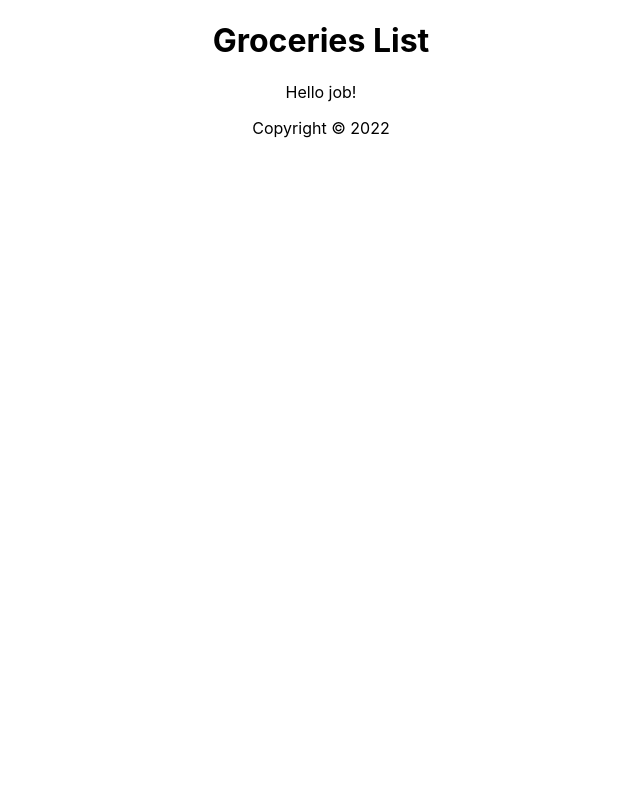
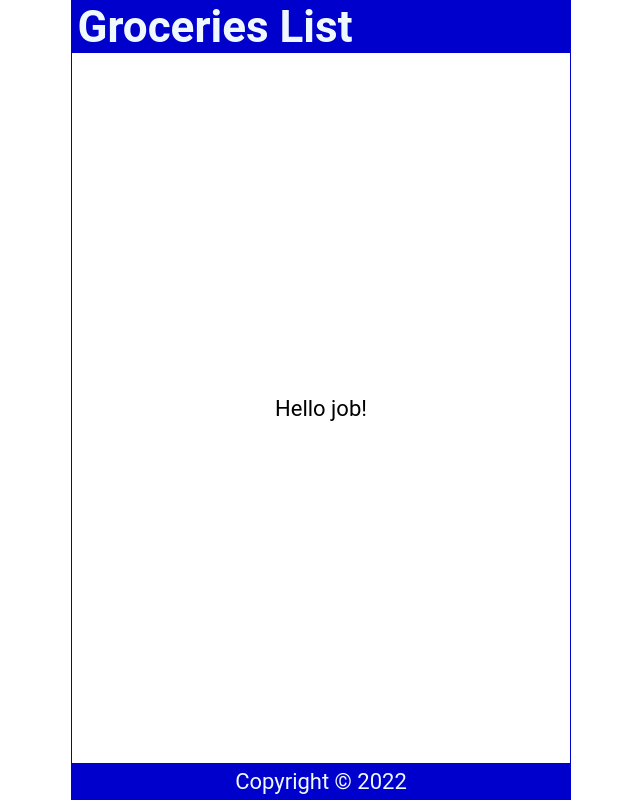
Before and after one commit to moh1idris/ReactJs-Course, a React (Create React App) app in the folder chapter-01/: page / in a window 1280 px wide. Shown: the whole page, without its empty margins (319-959 px from the left). Built offline with nearby package versions, Linux system fonts and the light colour scheme.

Commit message:
Applying css styles

```diff
--- a/chapter-01/src/App.css
+++ /dev/null
@@ -1,38 +0,0 @@
-.App {
-  text-align: center;
-}
-
-.App-logo {
-  height: 40vmin;
-  pointer-events: none;
-}
-
-@media (prefers-reduced-motion: no-preference) {
-  .App-logo {
-    animation: App-logo-spin infinite 20s linear;
-  }
-}
-
-.App-header {
-  background-color: #282c34;
-  min-height: 100vh;
-  display: flex;
-  flex-direction: column;
-  align-items: center;
-  justify-content: center;
-  font-size: calc(10px + 2vmin);
-  color: white;
-}
-
-.App-link {
-  color: #61dafb;
-}
-
-@keyframes App-logo-spin {
-  from {
-    transform: rotate(0deg);
-  }
-  to {
-    transform: rotate(360deg);
-  }
-}
--- a/chapter-01/src/App.js
+++ b/chapter-01/src/App.js
@@ -1,4 +1,4 @@
-import './App.css';
+
 import Header from './Header';
 import Content from './Content';
 import Footer from './Footer';
--- a/chapter-01/src/Header.js
+++ b/chapter-01/src/Header.js
@@ -3,7 +3,7 @@
 
 const Header = () => {
   return (
-    <header>
+    <header >
          <h1>Groceries List</h1>
     </header>
   )
--- a/chapter-01/src/index.css
+++ b/chapter-01/src/index.css
@@ -1,13 +1,118 @@
+* {
+  margin: 0;
+  padding: 0;
+  box-sizing: border-box;
+}
+
+html {
+  font-size: 22px;
+}
+
 body {
-  margin: 0;
-  font-family: -apple-system, BlinkMacSystemFont, 'Segoe UI', 'Roboto', 'Oxygen',
+  min-height: 100vh;
+  font-family: 'Roboto', 'Oxygen',
     'Ubuntu', 'Cantarell', 'Fira Sans', 'Droid Sans', 'Helvetica Neue',
     sans-serif;
   -webkit-font-smoothing: antialiased;
   -moz-osx-font-smoothing: grayscale;
 }
 
-code {
-  font-family: source-code-pro, Menlo, Monaco, Consolas, 'Courier New',
-    monospace;
+.App {
+  display: flex;
+  flex-direction: column;
+  justify-content: center;
+  align-items: center;
+  height: 100vh;
+  width: 100%;
+  max-width: 500px;
+  border: 1px solid mediumblue;
+  margin: auto;
 }
+
+header {
+  width: 100%;
+  padding: 0 0.25em;
+  background-color: mediumblue;
+  color: aliceblue;
+  display: flex;
+  justify-content: space-between;
+  align-items: center;
+}
+
+main {
+  width: 100%;
+  display: flex;
+  flex-direction: column;
+  flex-grow: 1;
+  justify-content: center;
+  align-items: center;
+  overflow-y: auto;
+}
+
+footer {
+  width: 100%;
+  padding: 0.25em;
+  background-color: mediumblue;
+  color: aliceblue;
+  display: grid;
+  place-content: center;
+}
+
+ul {
+  width: 100%;
+  list-style: none;
+  padding: 0 0.25rem 0.25rem;
+}
+
+ul li::before {
+  content: "\200B";
+}
+
+.item {
+  display: flex;
+  justify-content: flex-start;
+  align-items: center;
+  padding: 0.5rem 0 0.5rem 0.5rem;
+  margin: 0.25rem 0;
+  background-color: #eee;
+}
+
+.item:first-child {
+  margin: 0;
+}
+
+.item input[type="checkbox"] {
+  text-align: center;
+  width: 2.5rem;
+  width: 48px;
+  min-width: 48px;
+  height: 2.5rem;
+  height: 48px;
+  min-height: 48px;
+  cursor: pointer;
+  margin-right: 0.5rem;
+}
+
+.item input[type="checkbox"]:focus + label {
+  text-decoration: underline;
+}
+
+.item > label {
+  font-size: 0.75rem;
+  flex-grow: 1;
+}
+
+.item svg {
+  width: 48px;
+  min-width: 48px;
+  height: 36px;
+  font-size: 1rem;
+  color: steelblue;
+  cursor: pointer;
+}
+
+.item svg:focus,
+.item svg:hover {
+  color: red;
+  outline: none;
+}
```
Also changed, not shown: chapter-01/src/logo.svg (deleted).
